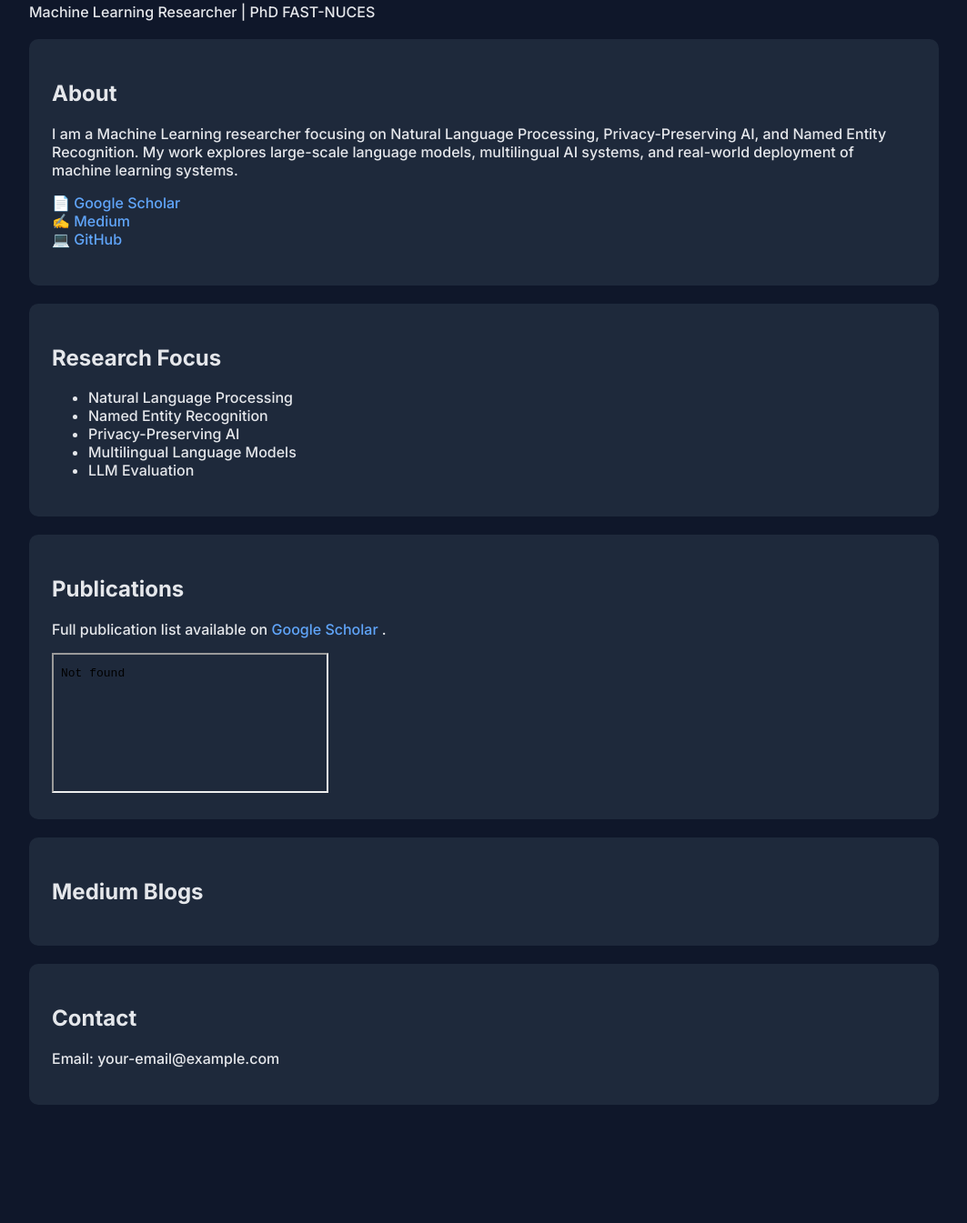
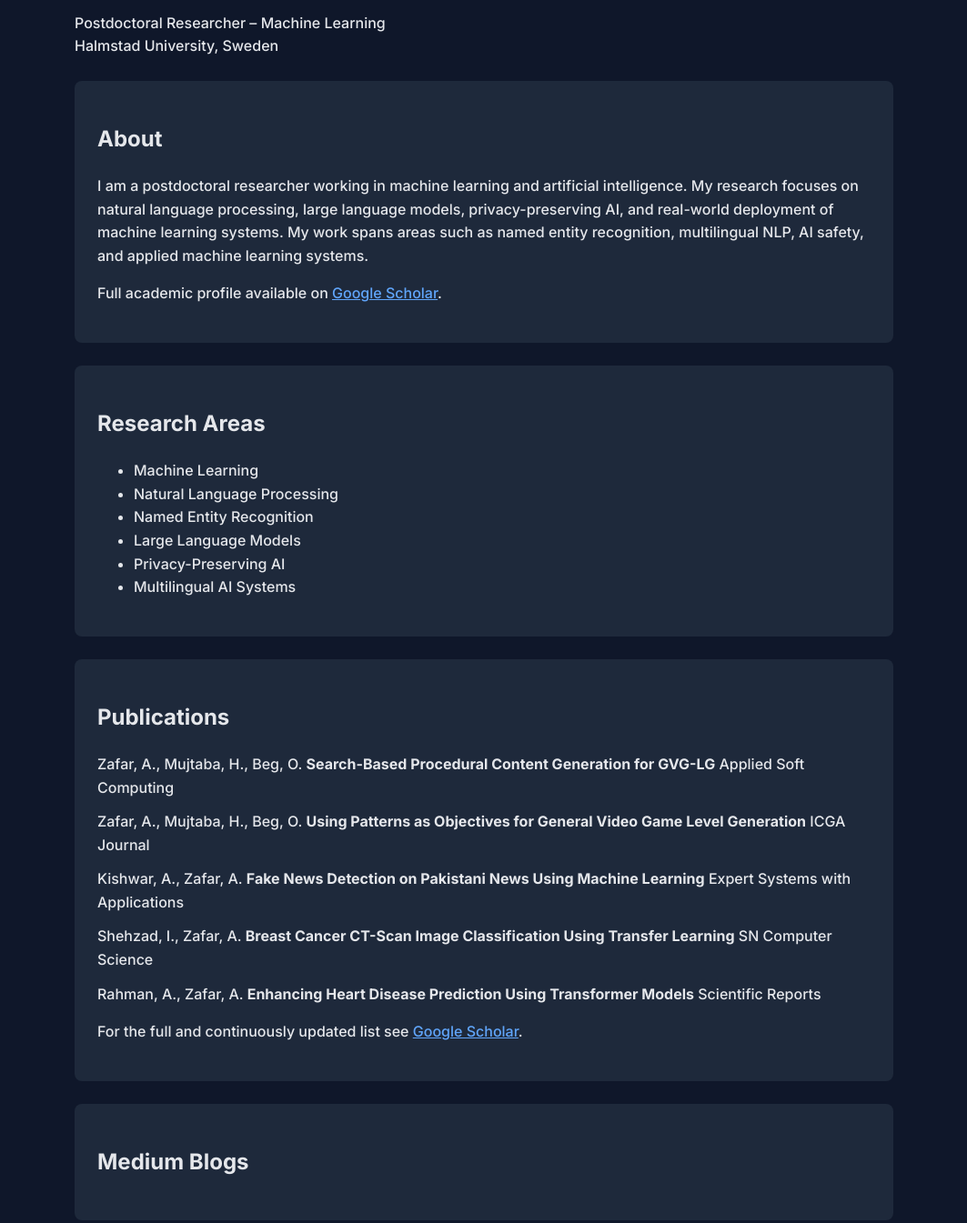
Before and after one commit to Adeelzafar/Adeelzafar.github.io, a plain HTML site: page index.html in a window 1280 px wide. Shown: the part 173-1518 px from the top of the page at 91% size, without its empty margins (108-1171 px from the left). Before the commit the page ends 1428 px from the top, so only its background shows below. Drawn offline with Linux system fonts and the light colour scheme; a script that the page names is missing.

Commit message:
index.html

```diff
--- a/index.html
+++ b/index.html
@@ -1,5 +1,6 @@
 <!DOCTYPE html>
 <html lang="en">
+
 <head>
 <meta charset="UTF-8">
 <title>Adeel Zafar | Machine Learning Researcher</title>
@@ -13,28 +14,18 @@ font-family:Inter;
 background:#0f172a;
 color:#e5e7eb;
 margin:0;
+line-height:1.6;
 }
 
 .container{
-max-width:1000px;
+max-width:900px;
 margin:auto;
 padding:40px;
 }
 
 h1{
 font-size:40px;
-}
-
-a{
-color:#60a5fa;
-text-decoration:none;
-}
-
-.card{
-background:#1e293b;
-padding:25px;
-border-radius:10px;
-margin-top:20px;
+margin-bottom:5px;
 }
 
 nav{
@@ -43,10 +34,28 @@ margin-bottom:40px;
 
 nav a{
 margin-right:20px;
+color:#60a5fa;
+text-decoration:none;
 font-weight:500;
 }
 
+.card{
+background:#1e293b;
+padding:25px;
+border-radius:8px;
+margin-top:25px;
+}
+
+a{
+color:#60a5fa;
+}
+
+.paper{
+margin-bottom:12px;
+}
+
 </style>
+
 </head>
 
 <body>
@@ -62,59 +71,102 @@ font-weight:500;
 </nav>
 
 <h1>Adeel Zafar</h1>
-<p>Machine Learning Researcher | PhD FAST-NUCES</p>
+
+<p>
+Postdoctoral Researcher – Machine Learning<br>
+Halmstad University, Sweden
+</p>
+
 
 <div class="card" id="about">
 
 <h2>About</h2>
 
 <p>
-I am a Machine Learning researcher focusing on Natural Language Processing,
-Privacy-Preserving AI, and Named Entity Recognition.
-My work explores large-scale language models, multilingual AI systems,
+
+I am a postdoctoral researcher working in machine learning and artificial intelligence.
+My research focuses on natural language processing, large language models, privacy-preserving AI,
 and real-world deployment of machine learning systems.
+
+My work spans areas such as named entity recognition, multilingual NLP, AI safety,
+and applied machine learning systems.
+
 </p>
 
 <p>
-📄 <a href="https://scholar.google.com.pk/citations?user=_XrxatIAAAAJ">Google Scholar</a><br>
-✍️ <a href="https://medium.com/@adeelz">Medium</a><br>
-💻 <a href="https://github.com/Adeelzafar">GitHub</a>
+
+Full academic profile available on
+<a href="https://scholar.google.com.pk/citations?user=_XrxatIAAAAJ&hl=en">Google Scholar</a>.
+
 </p>
 
 </div>
 
+
+
 <div class="card" id="research">
 
-<h2>Research Focus</h2>
+<h2>Research Areas</h2>
 
 <ul>
+
+<li>Machine Learning</li>
 <li>Natural Language Processing</li>
 <li>Named Entity Recognition</li>
+<li>Large Language Models</li>
 <li>Privacy-Preserving AI</li>
-<li>Multilingual Language Models</li>
-<li>LLM Evaluation</li>
+<li>Multilingual AI Systems</li>
+
 </ul>
 
 </div>
+
+
 
 <div class="card" id="publications">
 
 <h2>Publications</h2>
 
+<div class="paper">
+Zafar, A., Mujtaba, H., Beg, O.
+<b>Search-Based Procedural Content Generation for GVG-LG</b>
+Applied Soft Computing
+</div>
+
+<div class="paper">
+Zafar, A., Mujtaba, H., Beg, O.
+<b>Using Patterns as Objectives for General Video Game Level Generation</b>
+ICGA Journal
+</div>
+
+<div class="paper">
+Kishwar, A., Zafar, A.
+<b>Fake News Detection on Pakistani News Using Machine Learning</b>
+Expert Systems with Applications
+</div>
+
+<div class="paper">
+Shehzad, I., Zafar, A.
+<b>Breast Cancer CT-Scan Image Classification Using Transfer Learning</b>
+SN Computer Science
+</div>
+
+<div class="paper">
+Rahman, A., Zafar, A.
+<b>Enhancing Heart Disease Prediction Using Transformer Models</b>
+Scientific Reports
+</div>
+
 <p>
-Full publication list available on
-<a href="https://scholar.google.com.pk/citations?user=_XrxatIAAAAJ">
-Google Scholar
-</a>.
+
+For the full and continuously updated list see
+<a href="https://scholar.google.com.pk/citations?user=_XrxatIAAAAJ&hl=en">Google Scholar</a>.
+
 </p>
 
-<iframe
-src="<img src="https://scholar.googleusercontent.com/citations?view_op=chart_citations&user=_XrxatIAAAAJ&citations_for_view=_XrxatIAAAAJ&hl=en">"
-width="100%"
-height="500">
-</iframe>
+</div>
 
-</div>
+
 
 <div class="card" id="blogs">
 
@@ -137,15 +189,22 @@ limit:5
 
 </div>
 
+
+
 <div class="card" id="contact">
 
-<h2>Contact</h2>
+<h2>Links</h2>
 
 <p>
-Email: your-email@example.com
+
+<a href="https://scholar.google.com.pk/citations?user=_XrxatIAAAAJ">Google Scholar</a><br>
+<a href="https://github.com/Adeelzafar">GitHub</a><br>
+<a href="https://medium.com/@adeelz">Medium</a>
+
 </p>
 
 </div>
+
 
 </div>
 
```
